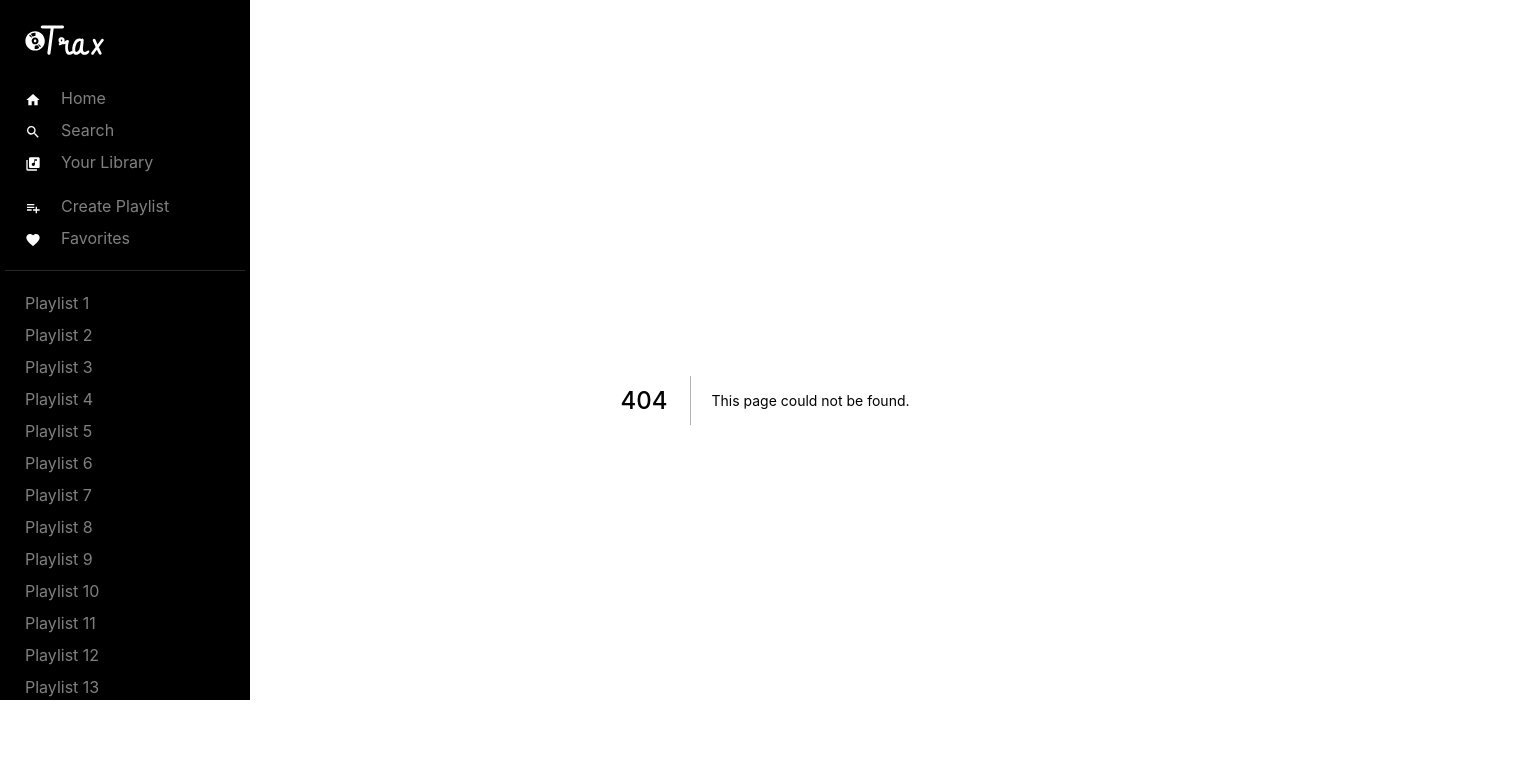
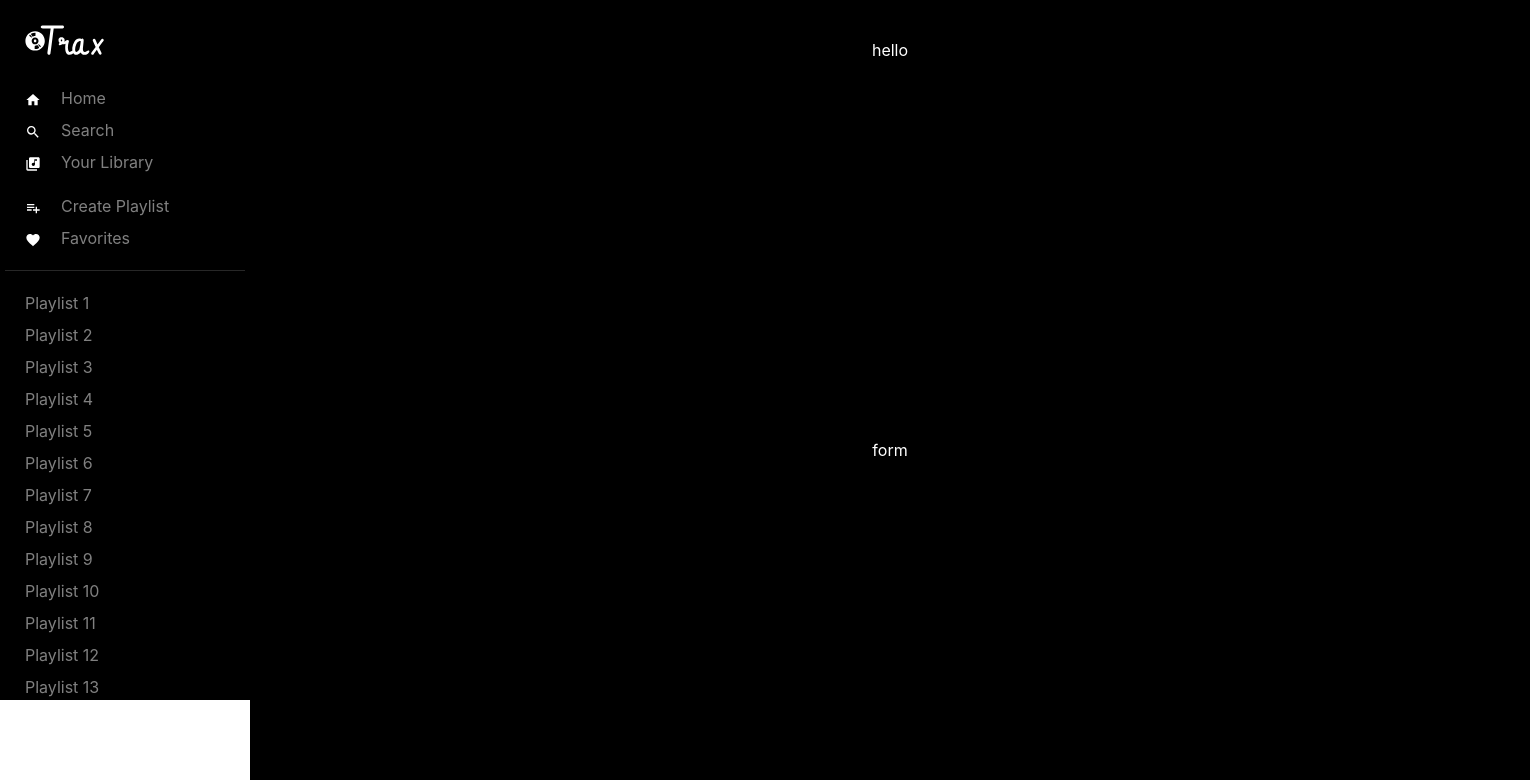
Before and after one commit to tellmywife/zpotify, a Next.js app: page /signin in a window 1280 px wide. Before the commit this address had no page. Shown: the top 780 px of the page, 1530 px wide, since content can reach past the window. Built offline with nearby package versions, Linux system fonts and the light colour scheme.

Commit message:
feat(pages): add sign-in,-out routes

```diff
--- /dev/null
+++ b/components/authform.tsx
@@ -0,0 +1,25 @@
+import { useRouter } from 'next/router'
+import { FC, useState } from 'react'
+import { useSWRConfig } from 'swr'
+import { Box, Flex, Input, Button } from '@chakra-ui/react'
+import { auth } from '../lib/mutations'
+
+const AuthForm: FC<{ mode: string }> = ({ mode }) => {
+  const [email, setEmail] = useState('')
+  const [password, setPassword] = useState('')
+  const [error, setError] = useState('')
+  const [isLoading, setLoading] = useState(false)
+  const router = useRouter()
+
+
+  return (<Box width="100vw" height="100vh" bg="black" color="white">
+    <Flex justify="center" align="center" height="100px">
+      hello
+    </Flex>
+    <Flex justify="center" align="center" height="calc(100vh - 100px)">
+      form
+    </Flex>
+  </Box>)
+}
+
+export default AuthForm
--- /dev/null
+++ b/pages/signin.tsx
@@ -0,0 +1,9 @@
+import AuthForm from "../components/authform"
+
+const Signin = () => {
+  return <AuthForm mode="signin" />
+}
+
+Signin.authPage = true
+
+export default Signin
```
Also changed, not shown: pages/signup.tsx (added, +9 -0 lines).
